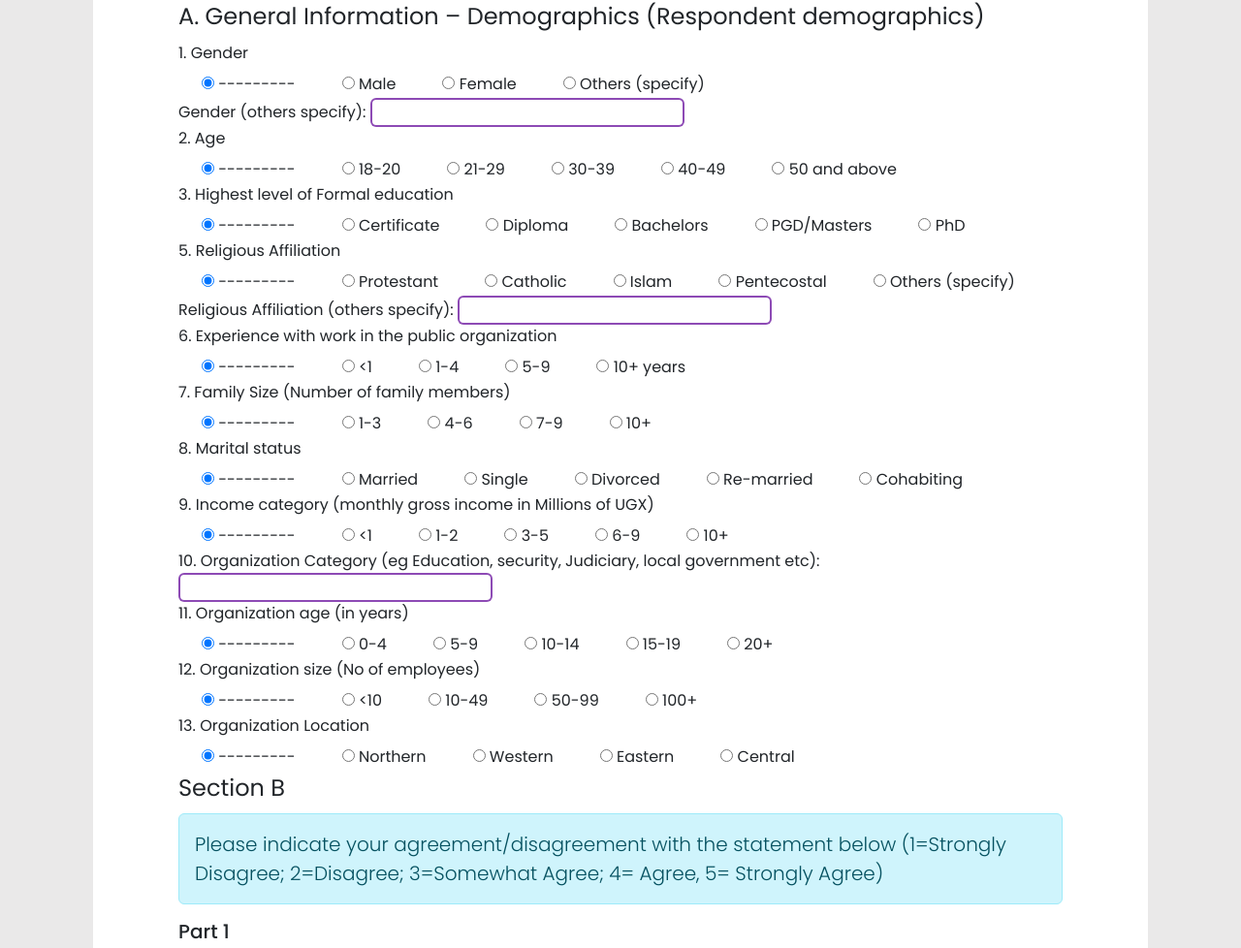
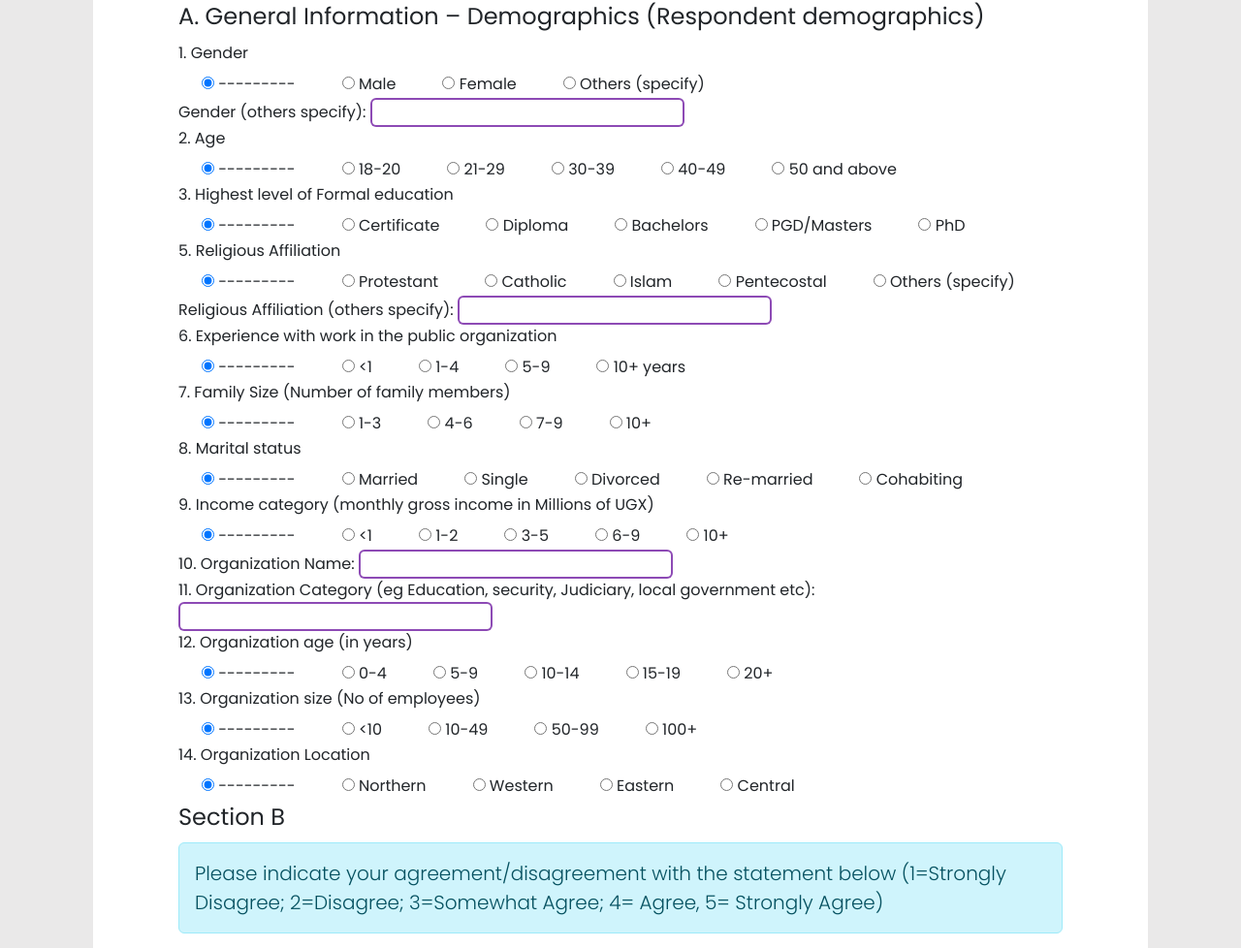
Before and after one commit to sanya-kenneth/corruption-digital-lens, a Django app: page /questionnaire/public/ in a window 1280 px wide. Shown: the part 1147-2125 px from the top of the page at 97% size. Run offline with Django 3.2, Linux system fonts and the light colour scheme; some libraries are stand-ins or nearby versions.

Commit message:
add org name

```diff
--- a/app/models.py
+++ b/app/models.py
@@ -1410,10 +1410,11 @@ class PublicResponse(BaseResponse):
     family_size = models.IntegerField(choices=FAMILY_SIZE_CHOICES, verbose_name="7. Family Size (Number of family members)")
     marital = models.IntegerField(choices=MARITAL_CHOICES, verbose_name="8. Marital status")
     income = models.IntegerField(choices=PUBLIC_INCOME_CHOICES, verbose_name="9. Income category (monthly gross income in Millions of UGX)")
-    org_category = models.CharField(max_length=200, verbose_name="10. Organization Category (eg Education, security, Judiciary, local government etc)")
-    org_age = models.IntegerField(choices=ORG_AGE_CHOICES, verbose_name="11. Organization age (in years)")
-    org_size = models.IntegerField(choices=ORG_SIZE_CHOICES, verbose_name="12. Organization size (No of employees)")
-    org_location = models.IntegerField(choices=ORG_LOCATION_CHOICES, verbose_name="13. Organization Location")
+    org_name = models.CharField(max_length=250, verbose_name="10. Organization Name", null=True, blank=True)
+    org_category = models.CharField(max_length=200, verbose_name="11. Organization Category (eg Education, security, Judiciary, local government etc)")
+    org_age = models.IntegerField(choices=ORG_AGE_CHOICES, verbose_name="12. Organization age (in years)")
+    org_size = models.IntegerField(choices=ORG_SIZE_CHOICES, verbose_name="13. Organization size (No of employees)")
+    org_location = models.IntegerField(choices=ORG_LOCATION_CHOICES, verbose_name="14. Organization Location")
     economic_1 = models.IntegerField(choices=LIKERT_CHOICES, validators=[MinValueValidator(1), MaxValueValidator(5)], verbose_name="1: Employees in public organizations/sector have adequate-income levels")
     economic_2 = models.IntegerField(choices=LIKERT_CHOICES, validators=[MinValueValidator(1), MaxValueValidator(5)], verbose_name="2: Employees have economic freedom whereby Individuals control their assets and labour without state interruptions")
     economic_3 = models.IntegerField(choices=LIKERT_CHOICES, validators=[MinValueValidator(1), MaxValueValidator(5)], verbose_name="3: Employees’ income is affected by inflation")
@@ -1480,10 +1481,11 @@ class EmployeeResponse(BaseResponse):
     family_size = models.IntegerField(choices=FAMILY_SIZE_CHOICES, verbose_name="7. Family Size (Number of family members)")
     marital = models.IntegerField(choices=MARITAL_CHOICES, verbose_name="8. Marital status")
     income = models.IntegerField(choices=EMPLOYEE_INCOME_CHOICES, verbose_name="9. Income category (monthly gross salary in Millions of UGX)")
-    org_category = models.CharField(max_length=200, verbose_name="10. Organization Category (eg Education, security, Judiciary etc)")
-    org_age = models.IntegerField(choices=ORG_AGE_CHOICES, verbose_name="11. Organization age (in years)")
-    org_size = models.IntegerField(choices=ORG_SIZE_CHOICES, verbose_name="12. Organization size (No of employees)")
-    org_location = models.IntegerField(choices=ORG_LOCATION_CHOICES, verbose_name="13. Organization Location")
+    org_name = models.CharField(max_length=250, verbose_name="10. Organization Name", null=True, blank=True)
+    org_category = models.CharField(max_length=200, verbose_name="11. Organization Category (eg Education, security, Judiciary etc)")
+    org_age = models.IntegerField(choices=ORG_AGE_CHOICES, verbose_name="12. Organization age (in years)")
+    org_size = models.IntegerField(choices=ORG_SIZE_CHOICES, verbose_name="13. Organization size (No of employees)")
+    org_location = models.IntegerField(choices=ORG_LOCATION_CHOICES, verbose_name="14. Organization Location")
     economic_1 = models.IntegerField(choices=LIKERT_CHOICES, validators=[MinValueValidator(1), MaxValueValidator(5)], verbose_name="1: Employees in our organization have adequate-income levels")
     economic_2 = models.IntegerField(choices=LIKERT_CHOICES, validators=[MinValueValidator(1), MaxValueValidator(5)], verbose_name="2: We have economic freedom whereby Individuals control their assets and labour without state interruptions")
     economic_3 = models.IntegerField(choices=LIKERT_CHOICES, validators=[MinValueValidator(1), MaxValueValidator(5)], verbose_name="3: Employees’ income is affected by inflation")
--- a/app/views.py
+++ b/app/views.py
@@ -489,7 +489,7 @@ def public_survey(request):
             return redirect('thanks')
     else:
         form = PublicForm()
-    demographic_fields = [form['gender'], form['gender_other'], form['age'], form['education'], form['religion'], form['religion_other'], form['experience'], form['family_size'], form['marital'], form['income'], form['org_category'], form['org_age'], form['org_size'], form['org_location']]
+    demographic_fields = [form['gender'], form['gender_other'], form['age'], form['education'], form['religion'], form['religion_other'], form['experience'], form['family_size'], form['marital'], form['income'], form['org_name'], form['org_category'], form['org_age'], form['org_size'], form['org_location']]
     economic_fields = [form['economic_1'], form['economic_2'], form['economic_3'], form['economic_4'], form['economic_5']]
     social_fields = [form['social_1'], form['social_2'], form['social_3'], form['social_4'], form['social_5'], form['social_6'], form['social_7']]
     political_fields = [form['political_1'], form['political_2'], form['political_3'], form['political_4'], form['political_5'], form['political_6'], form['political_7'], form['political_8']]
@@ -520,7 +520,7 @@ def employee_survey(request):
             return redirect('thanks')
     else:
         form = EmployeeForm()
-    demographic_fields = [form['gender'], form['gender_other'], form['age'], form['education'], form['religion'], form['religion_other'], form['experience'], form['family_size'], form['marital'], form['income'], form['org_category'], form['org_age'], form['org_size'], form['org_location']]
+    demographic_fields = [form['gender'], form['gender_other'], form['age'], form['education'], form['religion'], form['religion_other'], form['experience'], form['family_size'], form['marital'], form['income'], form['org_name'], form['org_category'], form['org_age'], form['org_size'], form['org_location']]
     economic_fields = [form['economic_1'], form['economic_2'], form['economic_3'], form['economic_4'], form['economic_5']]
     social_fields = [form['social_1'], form['social_2'], form['social_3'], form['social_4'], form['social_5'], form['social_6'], form['social_7']]
     political_fields = [form['political_1'], form['political_2'], form['political_3'], form['political_4'], form['political_5'], form['political_6'], form['political_7'], form['political_8']]
```
Also changed, not shown: app/admin.py (+2 -32 lines), app/forms.py (+0 -425 lines), app/templates/survery10.html (+5 -4 lines), app/templates/survey2.html (+5 -4 lines), app/migrations/0015_employeeresponse_org_name_publicresponse_org_name_and_more.py (added), 1 other file.
